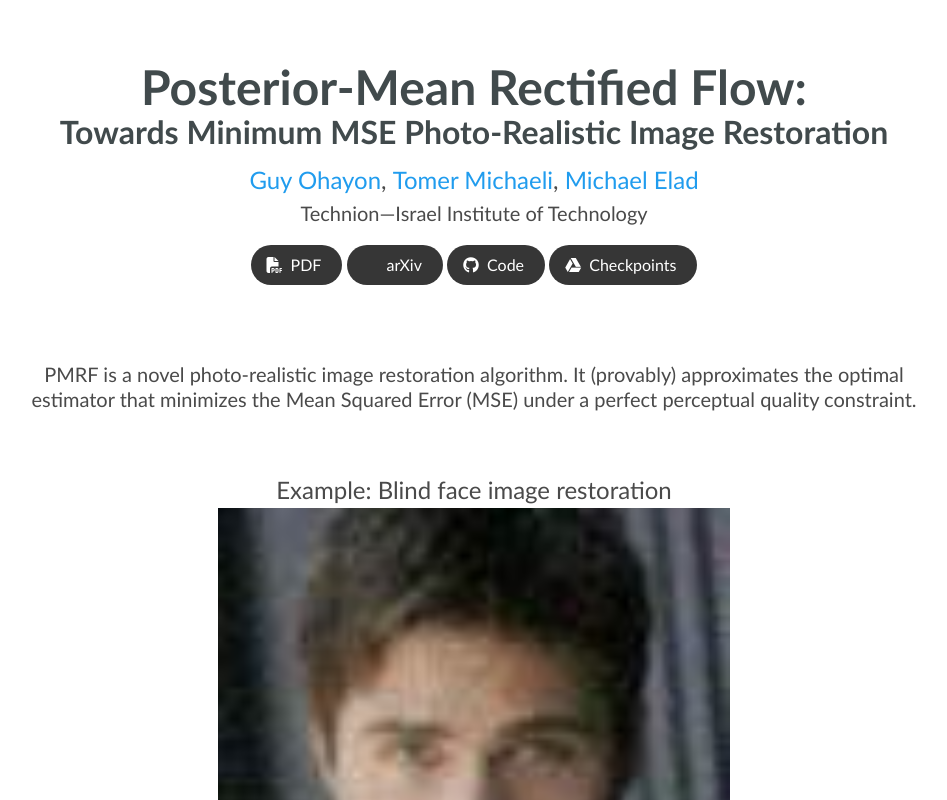
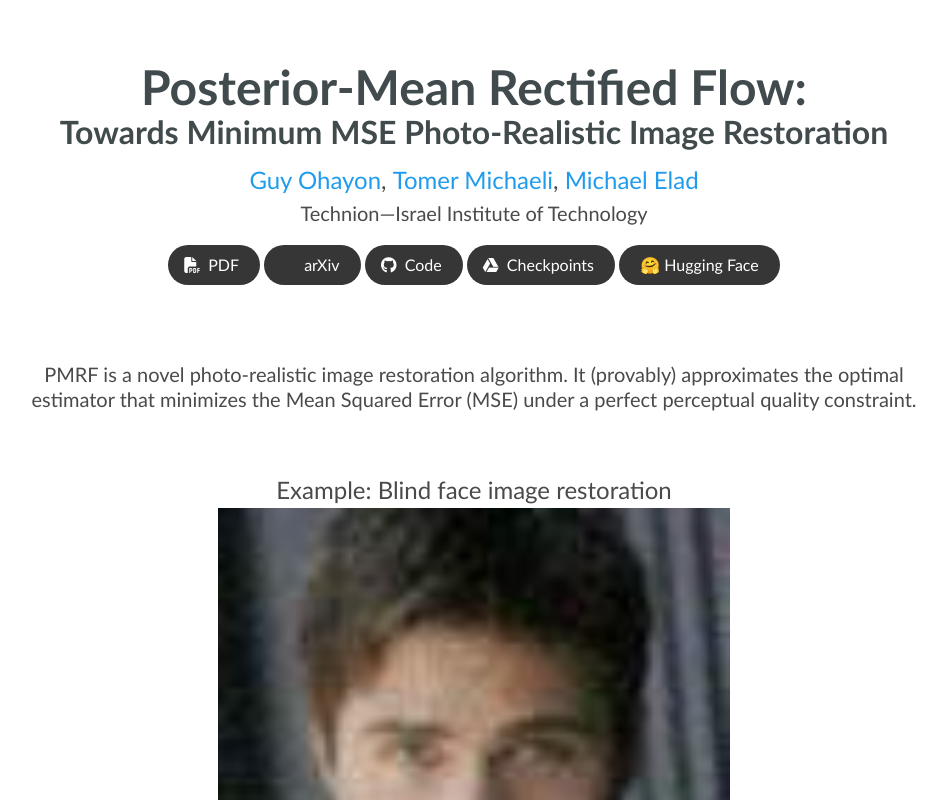
Before and after one commit to pmrf-ml/pmrf-ml.github.io, a plain HTML site: page index.html in a window 1280 px wide. Shown: the top 800 px of the page, without its empty margins (166-1113 px from the left). Drawn offline with nearby package versions, Linux system fonts and the light colour scheme; some icons are missing.

Commit message:
added huggingface link

```diff
--- a/index.html
+++ b/index.html
@@ -140,6 +140,7 @@
                   <span>arXiv</span>
                 </a>
               </span>
+
               <!-- Video Link. -->
               <!--
               <span class="link-block">
@@ -171,6 +172,12 @@
                   </span>
                   <span>Checkpoints</span>
                   </a>
+              </span>
+                <span class="link-block">
+                <a href="https://huggingface.co/spaces/ohayonguy/PMRF"
+                   class="external-link button is-normal is-rounded is-dark">
+                  <span>&#129303 Hugging Face</span>
+                </a>
               </span>
             </div>
 
```
